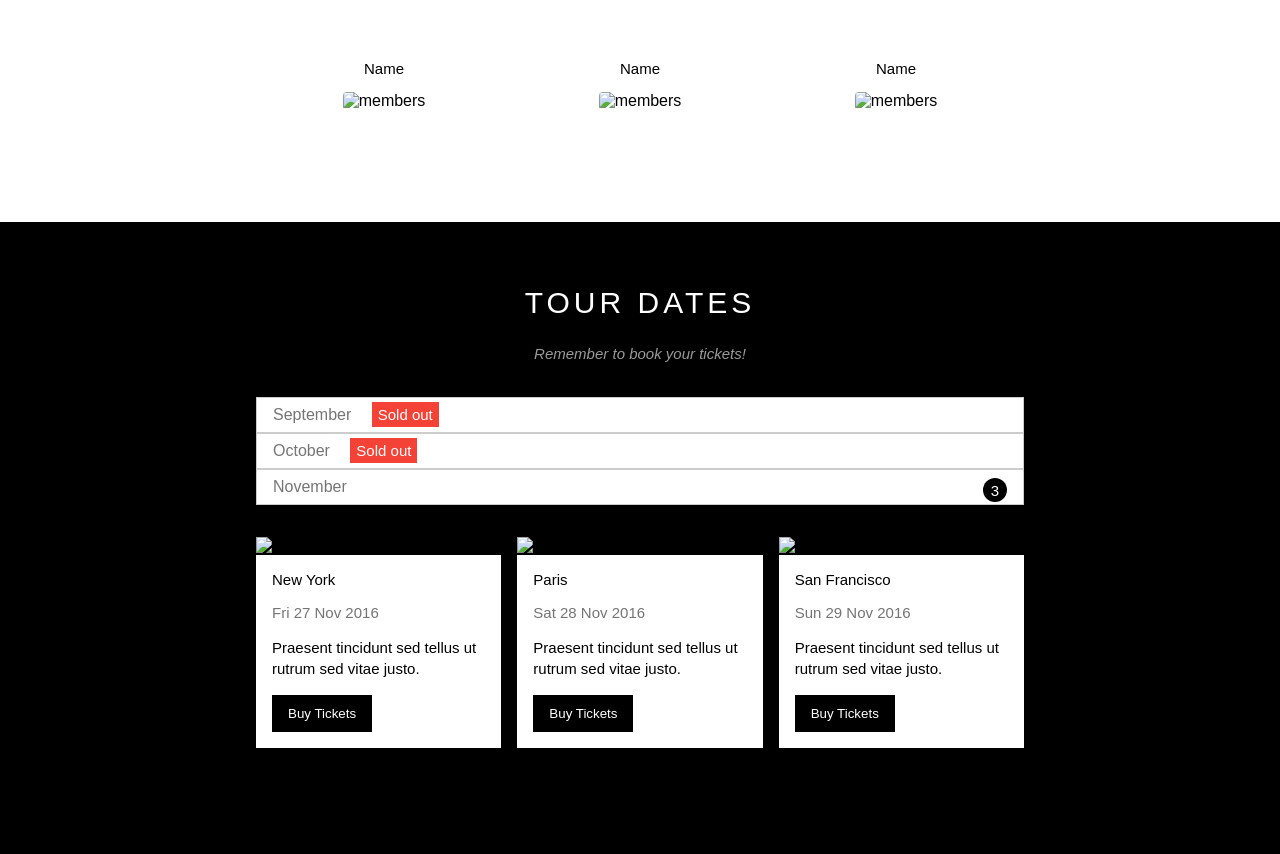
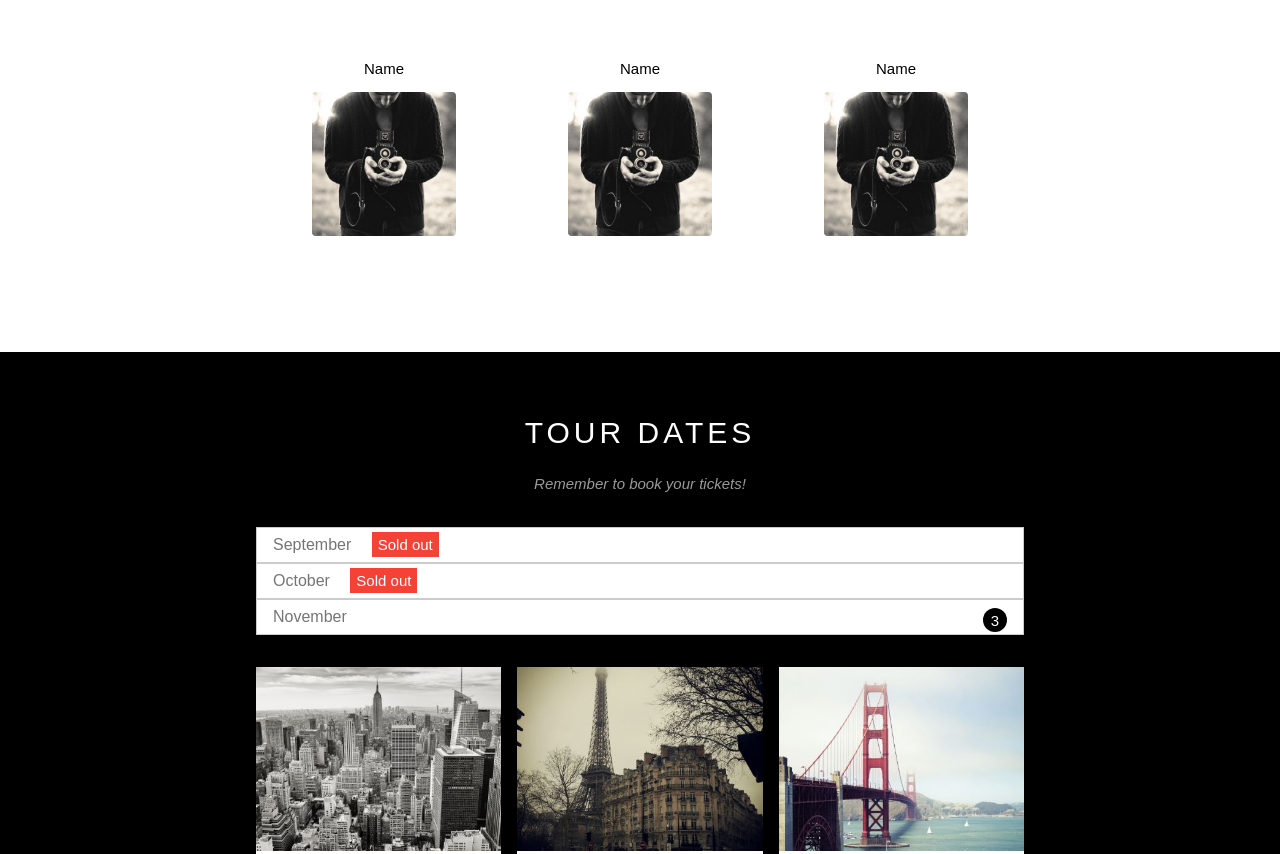
Before and after one commit to sallyvu/web_the_band, a plain HTML site: page index.html in a window 1280 px wide. Shown: the part 1011-1865 px from the top of the page. Drawn offline with Linux system fonts and the light colour scheme; files whose address does not match are found by name.

Commit message:
Update index.html
change url for images

```diff
--- a/index.html
+++ b/index.html
@@ -54,15 +54,15 @@
                 <div class="member-list">
                     <div class="col col-third text-center s-col-full mt-32">
                         <p class="member-name">Name</p>
-                        <img class ="member-img" src="/w3_band/assets/img/slider/bandmember.jpg" alt="members">
+                        <img class ="member-img" src="./assets/img/slider/bandmember.jpg" alt="members">
                     </div>
                     <div class=" col col-third text-center s-col-full mt-32">
                         <p class="member-name">Name</p>
-                        <img class ="member-img" src="/w3_band/assets/img/slider/bandmember.jpg" alt="members">
+                        <img class ="member-img" src="./assets/img/slider/bandmember.jpg" alt="members">
                     </div>
                     <div class=" col col-third text-center s-col-full mt-32">
                         <p class="member-name">Name</p>
-                        <img class ="member-img" src="/w3_band/assets/img/slider/bandmember.jpg" alt="members">
+                        <img class ="member-img" src="./assets/img/slider/bandmember.jpg" alt="members">
                     </div>
                     <div class="clear"></div>
                 </div>
@@ -90,7 +90,7 @@
                     <!-- Place -->
                     <div class="row place-list">
                         <div class="col col-third s-col-full mt-16">
-                            <img src="/w3_band/assets/img/tour-places/newyork.jpg" class="place-img" alt="newyork">
+                            <img src="./assets/img/tour-places/newyork.jpg" class="place-img" alt="newyork">
                             <div class="place-body">
                                 <h3 class="place-heading">New York</h3>
                                 <p class="place-date">Fri 27 Nov 2016</p>
@@ -99,7 +99,7 @@
                             </div>
                         </div>
                         <div class="col col-third s-col-full mt-16">
-                            <img src="/w3_band/assets/img/tour-places/paris.jpg" class="place-img" alt="paris">
+                            <img src="./assets/img/tour-places/paris.jpg" class="place-img" alt="paris">
                             <div class="place-body">
                                 <h3 class="place-heading">Paris</h3>
                                 <p class="place-date">Sat 28 Nov 2016</p>
@@ -108,7 +108,7 @@
                             </div>
                         </div>
                         <div class="col col-third s-col-full mt-16">
-                            <img src="/w3_band/assets/img/tour-places/sanfran.jpg" class="place-img" alt="sanfran">
+                            <img src="./assets/img/tour-places/sanfran.jpg" class="place-img" alt="sanfran">
                             <div class="place-body">
                                 <h3 class="place-heading">San Francisco</h3>
                                 <p class="place-date">Sun 29 Nov 2016</p>
@@ -154,7 +154,7 @@
 
 
             <div class="map-section">
-                <img src="/w3_band/assets/img/footer/map.jpg" alt="map">
+                <img src="./assets/img/footer/map.jpg" alt="map">
             </div>
         <div id="footer">
          <div class="socials-list">
```
